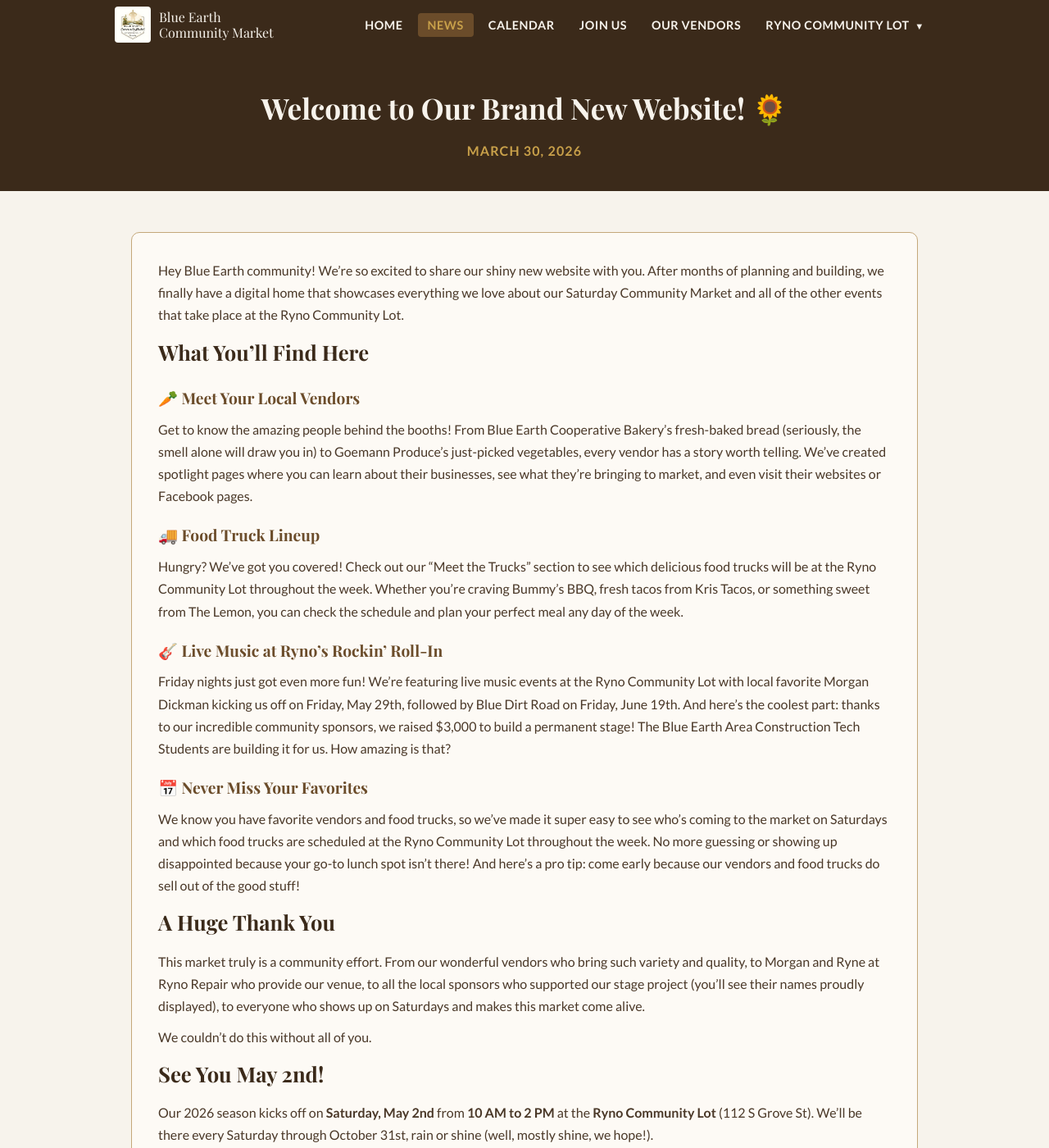
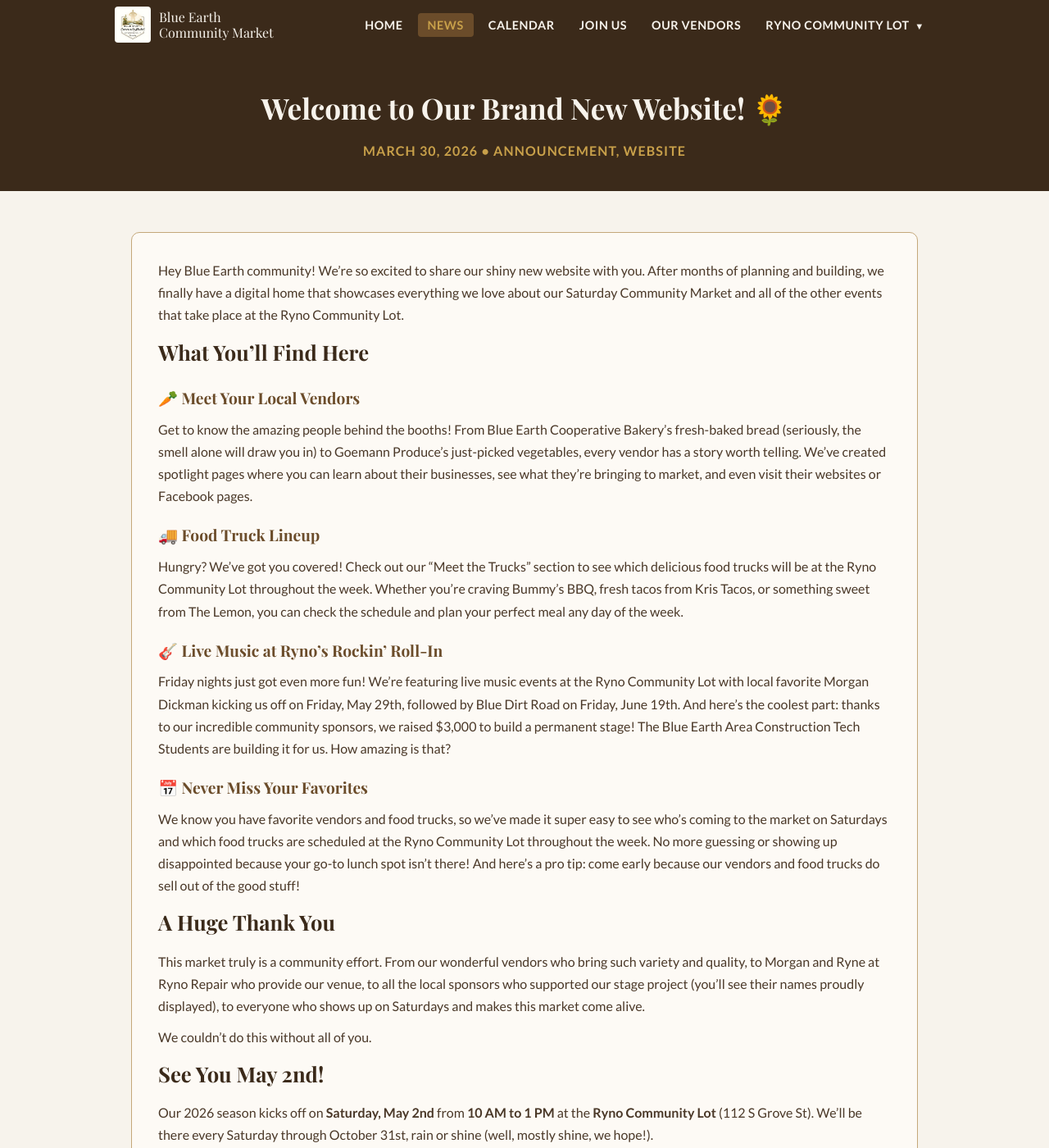
Before and after one commit to blueearthcommunitymarket/blueearthcommunitymarket.github.io, a Jekyll site: the page built from _posts/2026-03-30-welcome-to-our-new-website.md, in a window 1280 px wide and 1400 px high. Shown: the whole window at 82% size. Built offline with Jekyll 4.4.1, drawn with Linux system fonts in a browser that asks for light colours; some web fonts are replaced.

Commit message:
Fix: add tags to website welcome post, correct hours 10am-1pm

```diff
--- a/_posts/2026-03-30-welcome-to-our-new-website.md
+++ b/_posts/2026-03-30-welcome-to-our-new-website.md
@@ -2,6 +2,7 @@
 layout: post
 title: "Welcome to Our Brand New Website! 🌻"
 date: 2026-03-30
+tags: [announcement, website]
 ---
 
 Hey Blue Earth community! We're so excited to share our shiny new website with you. After months of planning and building, we finally have a digital home that showcases everything we love about our Saturday Community Market and all of the other events that take place at the Ryno Community Lot.
@@ -28,7 +29,7 @@
 
 ## **See You May 2nd!**
 
-Our 2026 season kicks off on **Saturday, May 2nd** from **10 AM to 2 PM** at the **Ryno Community Lot** (112 S Grove St). We'll be there every Saturday through October 31st, rain or shine (well, mostly shine, we hope!).
+Our 2026 season kicks off on **Saturday, May 2nd** from **10 AM to 1 PM** at the **Ryno Community Lot** (112 S Grove St). We'll be there every Saturday through October 31st, rain or shine (well, mostly shine, we hope!).
 
 Browse around the new site, discover some vendors you haven't tried yet, and mark your calendars for opening day. We can't wait to see you there!
 
```
